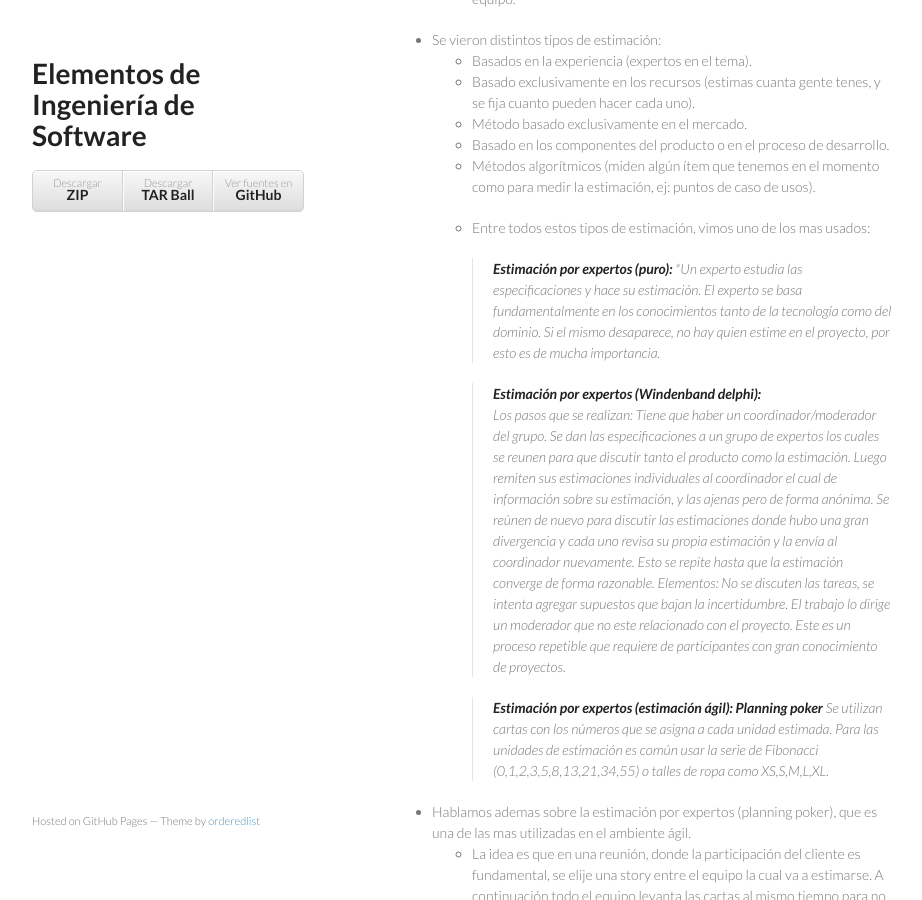
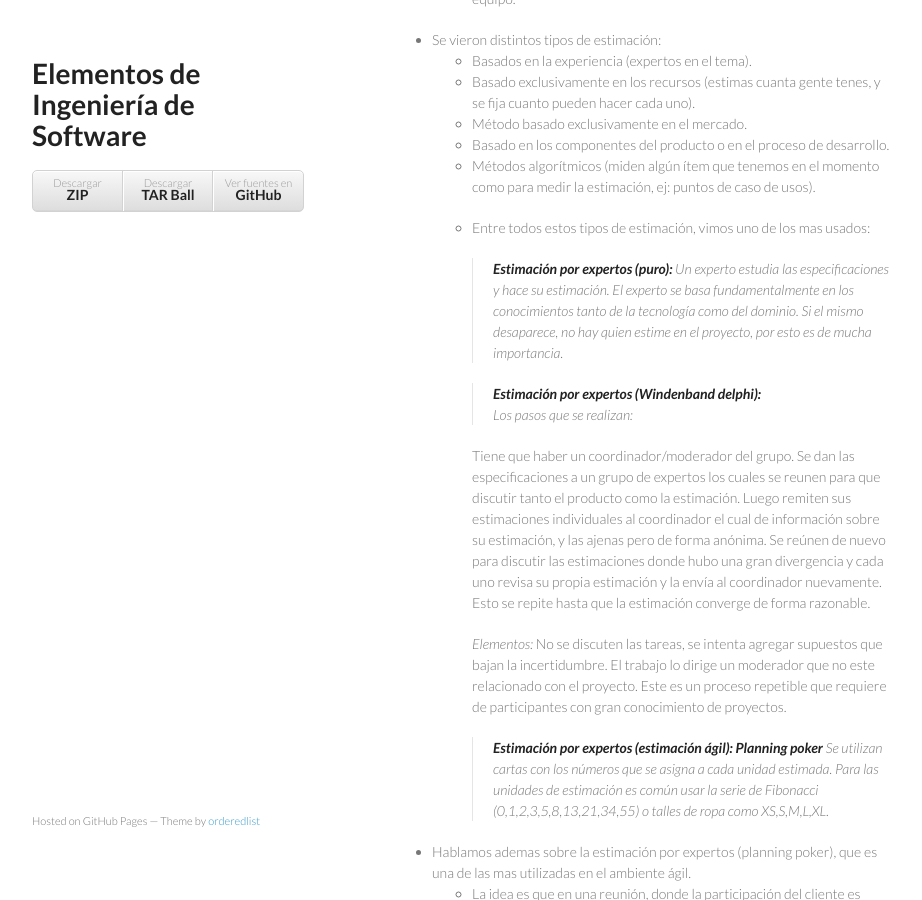
Before and after one commit to SoftwareEngineeringUNQ/bitacora, a Jekyll site: the page built from _posts/2014-10-01-resumen-clase-13.md, in a window 1280 px wide and 900 px high, scrolled down 648 px. Shown: the whole window, without its empty margins (178-1100 px from the left). Built offline with Jekyll 4.4.1, drawn with Linux system fonts in a browser that asks for light colours.

```diff
--- a/_posts/2014-10-01-resumen-clase-13.md
+++ b/_posts/2014-10-01-resumen-clase-13.md
@@ -34,12 +34,14 @@ Por eso lo mejor es aceptar que se va a tener esa incertidumbre y no mentirse a
     * Entre todos estos tipos de estimación, vimos uno de los mas usados:
 
 		>**Estimación por expertos (puro):**
-			*Un experto estudia las especificaciones y hace su estimación. El experto se basa fundamentalmente en los conocimientos tanto de la tecnología como del dominio. Si el mismo desaparece, no hay quien estime en el proyecto, por esto es de mucha importancia.
+		Un experto estudia las especificaciones y hace su estimación. El experto se basa fundamentalmente en los conocimientos tanto de la tecnología como del dominio. Si el mismo desaparece, no hay quien estime en el proyecto, por esto es de mucha importancia.
 
 		>**Estimación por expertos (Windenband delphi):**
 		*Los pasos que se realizan:*
-			Tiene que haber un coordinador/moderador del grupo.
+
+		Tiene que haber un coordinador/moderador del grupo.
 		Se dan las especificaciones a un grupo de expertos los cuales se reunen para que discutir tanto el producto como la estimación. Luego remiten sus estimaciones individuales al coordinador el cual de información sobre su estimación, y las ajenas pero de forma anónima. Se reúnen de nuevo para discutir las estimaciones donde hubo una gran divergencia y cada uno revisa su propia estimación y la envía al coordinador nuevamente. Esto se repite hasta que la estimación converge de forma razonable.
+
 		*Elementos:*
 		No se discuten las tareas, se intenta agregar supuestos que bajan la incertidumbre. El trabajo lo dirige un moderador que no este relacionado con el proyecto. Este es un proceso repetible que requiere de participantes con gran conocimiento de proyectos.
 
```
